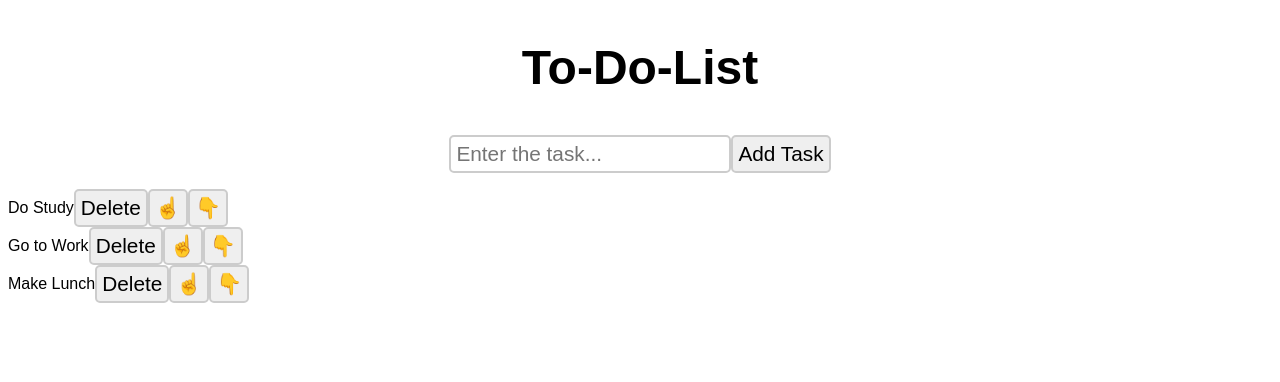
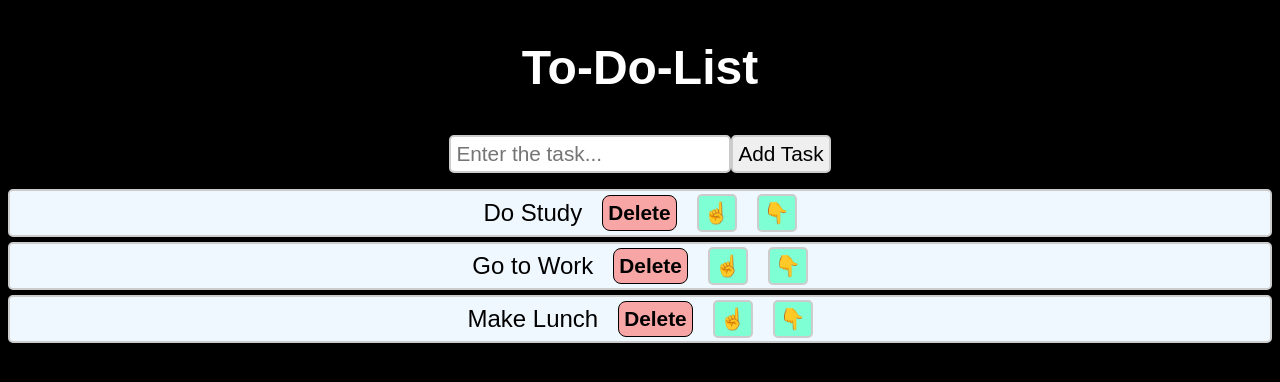
Before and after one commit to Ritesh-Sherekar/My_React, a React (Vite) app in the folder my-react-project/: page / in a window 1280 px wide. Shown: the top 382 px of the page. Built offline with nearby package versions, Linux system fonts and the light colour scheme.

Commit message:
add code in the React app

```diff
--- a/my-react-project/src/ToDoList.jsx
+++ b/my-react-project/src/ToDoList.jsx
@@ -15,15 +15,29 @@ function ToDoList(){
     }
 
     function handleDeleteTask(index){
-
+        setTask(task.filter((e,i)=> i !== index));
     }
 
     function handleUpTask(index){
+        if(index > 0){
+            const updatedTask = [...task];
 
+            [updatedTask[index], updatedTask[index - 1]] =
+            [updatedTask[index - 1], updatedTask[index]];
+
+            setTask(updatedTask);
+        }
     }
 
     function handleDownTask(index){
+        if(index < task.length - 1){
+            const updatedTask = [...task];
 
+            [updatedTask[index], updatedTask[index + 1]] =
+            [updatedTask[index + 1], updatedTask[index]];
+
+            setTask(updatedTask);
+        }
     }
 
     return(
@@ -40,9 +54,9 @@ function ToDoList(){
                     <li key={index}>
                         <span>{task}</span>
 
-                        <button onClick={() => handleDeleteTask(index)}>Delete</button>
-                        <button onClick={() => handleUpTask(index)}>☝</button>
-                        <button onClick={() => handleDownTask(index)}>👇</button>
+                        <button className="delete-btn" onClick={() => handleDeleteTask(index)} >Delete</button>
+                        <button className="up-down-btn" onClick={() => handleUpTask(index)}>☝</button>
+                        <button className="up-down-btn" onClick={() => handleDownTask(index)}>👇</button>
                     </li>
                 )}
 
--- a/my-react-project/src/index.css
+++ b/my-react-project/src/index.css
@@ -121,6 +121,10 @@ input[type="color"]{
   border-radius: 5px;
 } */
 
+body{
+  background-color: black;
+}
+
 .to-do-list{
   font-family: Arial, sans-serif;
   text-align: center;
@@ -128,6 +132,7 @@ input[type="color"]{
 
 h2{
   font-size: 3rem;
+  color: white;
 }
 
 input[type="text"], button{
@@ -144,5 +149,31 @@ ol{
 
 li{
   display: flex;
+  justify-content: center;
+  font-size: 1.5rem;
+  gap: 20px;
+  border: 2px solid hsl(0, 0%, 80%);
+  margin-bottom: 5px;
+  padding: 3px;
   align-items: center;
+  background-color:aliceblue ;
+  border-radius: 5px;
 }
+
+.delete-btn{
+  background-color: hsl(0, 86%, 81%);
+  border: 1px solid black;
+  border-radius: 8px;
+  font-weight: bold;
+  transition: 0.25, ease;
+}
+
+.delete-btn:hover{
+  background-color: hsl(0, 86%, 91%);
+  cursor: pointer;
+}
+
+.up-down-btn{
+  background-color: aquamarine;
+  cursor: pointer;
+}
```
